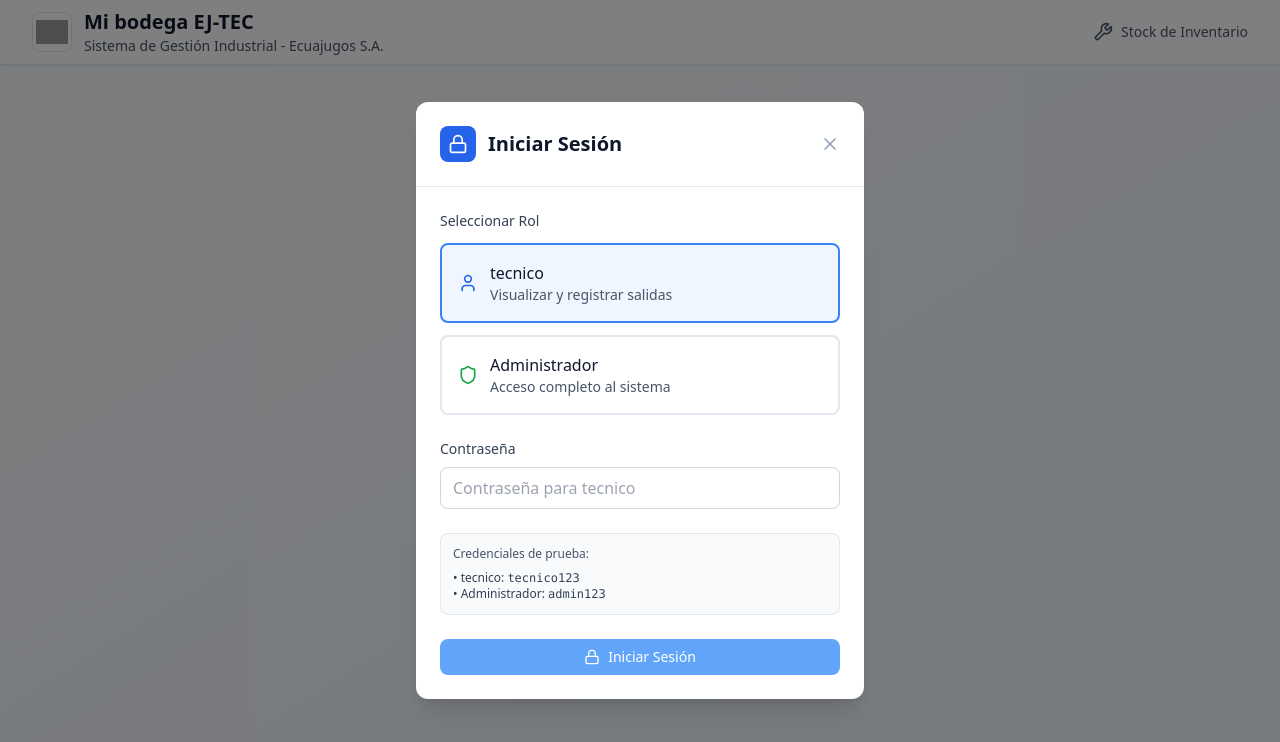
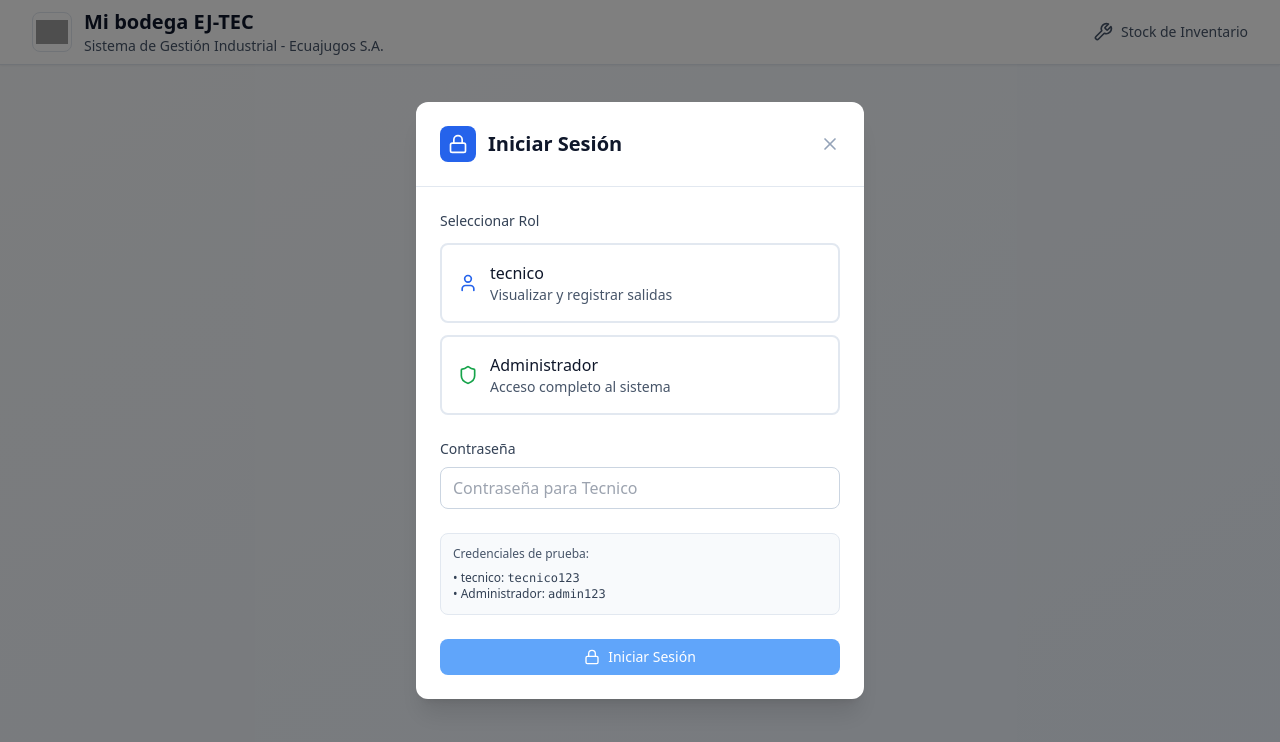
Before and after one commit to lionFlo97/proyecto1, a React (Vite) app: page / in a window 1280 px wide. Shown: the top 742 px of the page. Built offline with nearby package versions, Linux system fonts and the light colour scheme; grey boxes are pictures that could not be loaded.

Commit message:
Updated AuthModal.tsx

```diff
--- a/src/components/AuthModal.tsx
+++ b/src/components/AuthModal.tsx
@@ -8,7 +8,7 @@ interface AuthModalProps {
 }
 
 export function AuthModal({ isOpen, onClose, onLogin }: AuthModalProps) {
-  const [selectedRole, setSelectedRole] = useState<'operario' | 'administrador'>('tecnico');
+  const [selectedRole, setSelectedRole] = useState<'Tecnico' | 'administrador'>('Tecnico');
   const [password, setPassword] = useState('');
   const [error, setError] = useState('');
   const [isLoading, setIsLoading] = useState(false);
```
